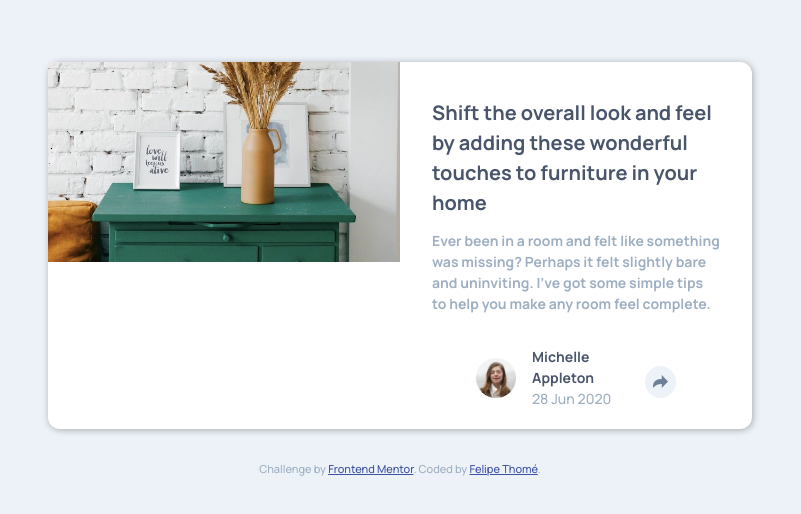
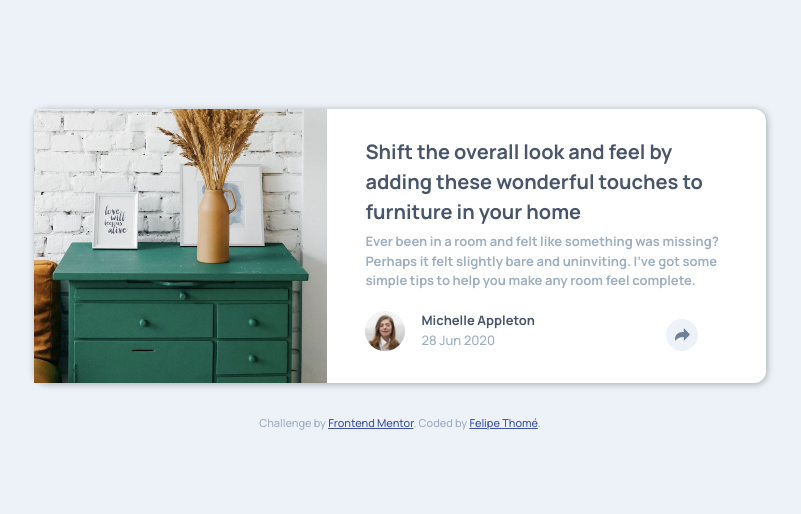
Before and after one commit to felipetn1989/article-preview-component-master, a plain HTML site: page index.html in a window 1280 px wide. Shown: the part 130-644 px from the top of the page, without its empty margins (240-1041 px from the left). Drawn offline with Linux system fonts and the light colour scheme.

Commit message:
Update style.css

```diff
--- a/styles/style.css
+++ b/styles/style.css
@@ -108,6 +108,7 @@ body {
   box-shadow: 1px 1px 7px rgba(0, 0, 0, 0.301);
   position: relative;
   margin-top: 4.6875rem;
+  transition: all 0.3s;
 }
 
 .top_image {
@@ -146,8 +147,8 @@ body {
   justify-content: center;
   align-items: center;
   gap: 1rem;
-  padding: .75rem 2rem;
-  margin-bottom: .5rem;
+  padding: 0.75rem 2rem;
+  margin-bottom: 0.5rem;
 }
 
 .name_date {
@@ -184,7 +185,7 @@ body {
   justify-content: space-around;
   width: 100%;
   height: 4.375rem;
-  padding: 0rem .875rem;
+  padding: 0rem 0.875rem;
   align-items: center;
   border-radius: 0 0 0.75rem 0.75rem;
 }
@@ -218,37 +219,46 @@ body {
 
   .card_preview {
     display: flex;
-    width: 55vw;
-    max-width: 100vw;
-    height: fit-content;
+    gap: 1.125rem;
+    width: 45.75rem;
     overflow: unset;
-    margin: 0;
-  }
-
-  .card_preview > img {
-    border-radius: 0.75rem 0 0 0.75rem;
+    margin: unset;
   }
 
   .text {
-    font-size: 0.875rem;
-    padding: 0;
+    font-size: 0.8125rem;
+    padding: 1.75rem 2.25rem 2.75rem 1.25rem;
     display: flex;
     flex-direction: column;
-    justify-content: space-around;
+    justify-content: center;
     width: 100%;
   }
 
   .text h1 {
     font-size: 1.25rem;
+    padding: unset;
+    margin-bottom: .3125rem;
   }
 
-  .card_preview > img {
-    width: 68%;
+  .text p {
+    padding: unset;
+  }
+
+  .top_image {
+    width: 34rem;
+    height: 100%;
+    background-position-y: unset;
   }
 
   .author_share {
     justify-content: space-between;
-    padding: 0 2.75rem;
+    align-items: center;
+    padding: 0;
+    transform: translateY(1.25rem);
+  }
+
+  .author_info {
+    padding: unset;
   }
 
   #click {
```
